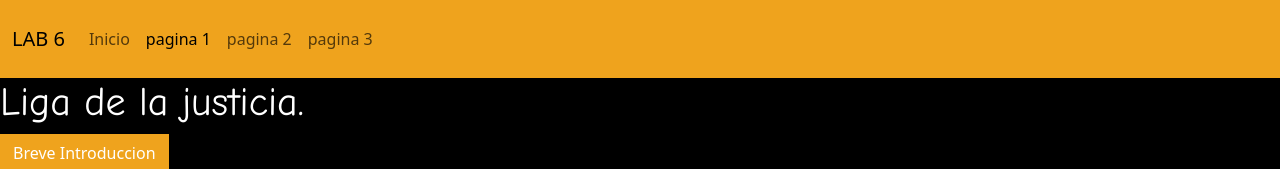
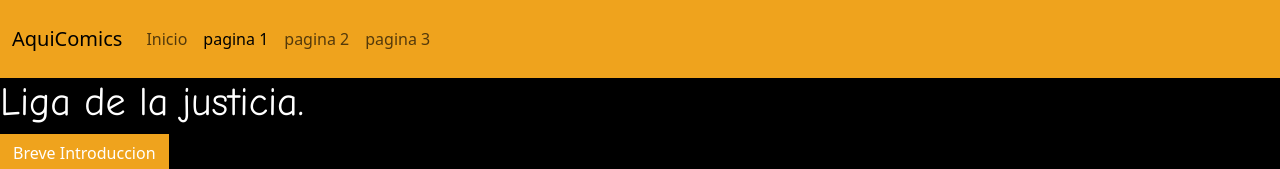
Before and after one commit to saw1224/Laboratorio6-, a plain HTML site: page pagina1.html in a window 1280 px wide. Shown: the top 169 px of the page. Drawn offline with nearby package versions, Linux system fonts and the light colour scheme.

Commit message:
22/10/24

```diff
--- a/pagina1.html
+++ b/pagina1.html
@@ -12,7 +12,7 @@
 <body>
     <nav class="navbar navbar-expand-lg bg-warning" data-bs-theme="light">
         <div class="container-fluid">
-          <a class="navbar-brand" href="index.html">LAB 6</a>
+          <a class="navbar-brand" href="index.html">AquiComics</a>
           <button class="navbar-toggler" type="button" data-bs-toggle="collapse" data-bs-target="#navbarColor01" aria-controls="navbarColor01" aria-expanded="false" aria-label="Toggle navigation">
             <span class="navbar-toggler-icon"></span>
           </button>
```
Also changed, not shown: index.html (+1 -1 lines), pagina2.html (+1 -1 lines), pagina3.html (+1 -1 lines).
